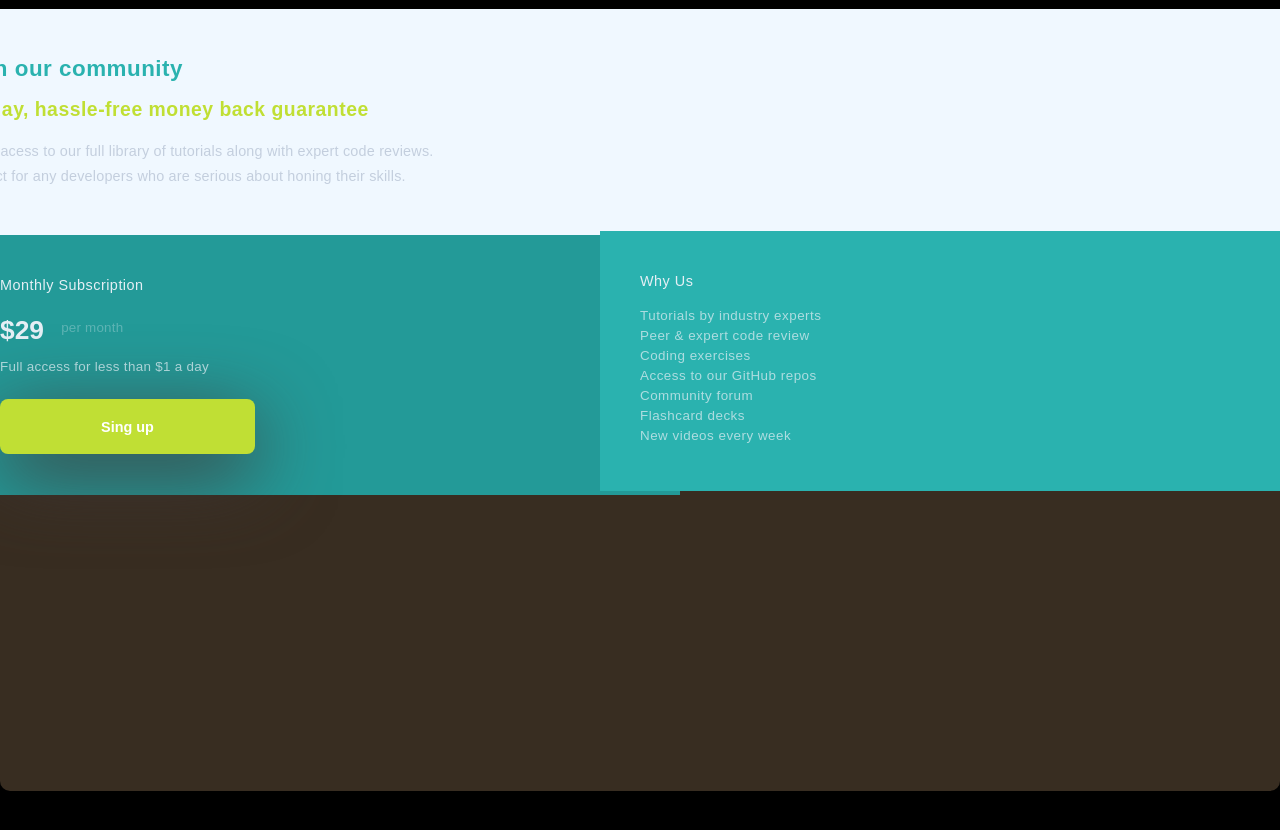
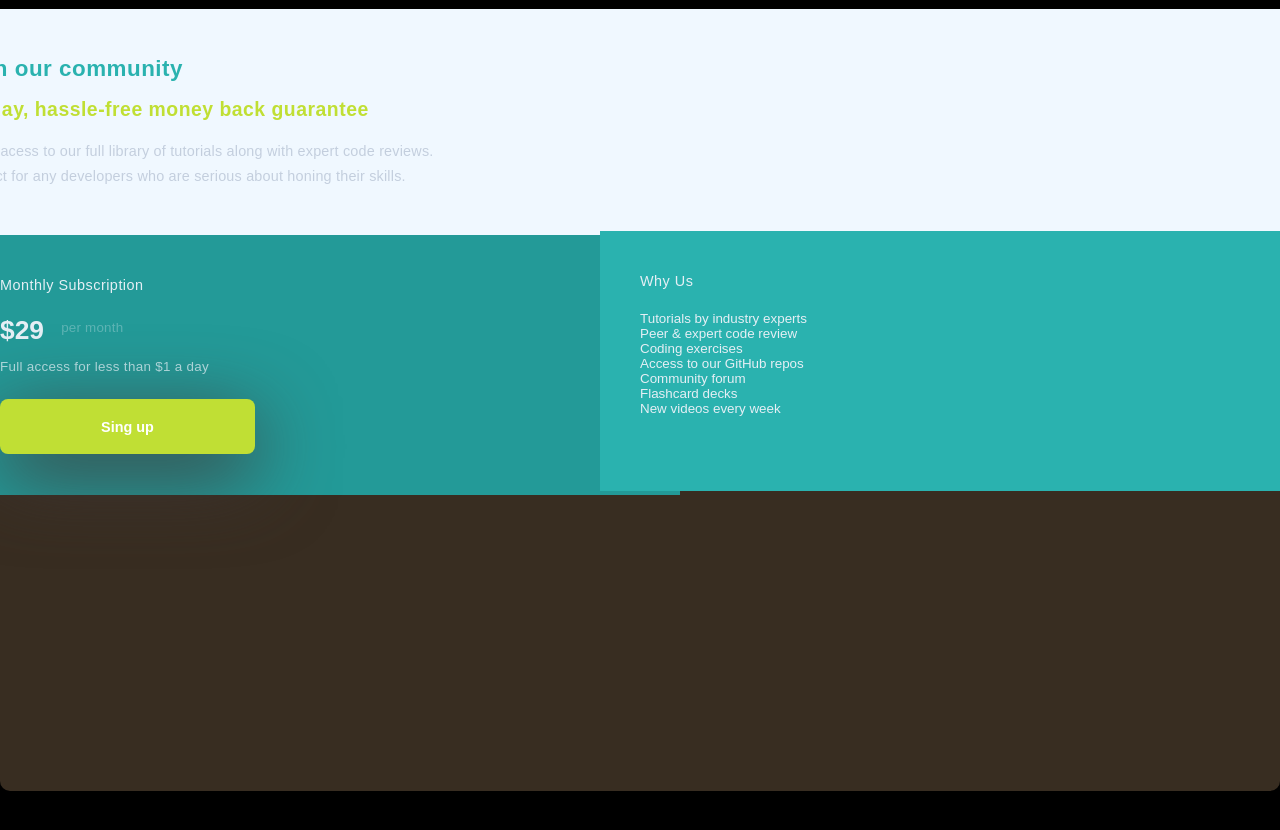
Before and after one commit to brunnacroches/react-single-price-component, a React (Create React App) app: page / in a window 1280 px wide. Shown: the top 830 px of the page. Built offline with nearby package versions, Linux system fonts and the light colour scheme.

Commit message:
commit on "main"

```diff
--- a/src/containers/SinglePrice/index.tsx
+++ b/src/containers/SinglePrice/index.tsx
@@ -63,7 +63,7 @@ const SinglePrice: React.FC<SinglePriceProps> = ({ button, type }) => {
             Why Us
           </Type>
         </div>
-        <div className="CardPrice__third__tuto">
+        <div className="CardPrice__third__text">
           <Type variant="h4__subtitle" color="third">
             Tutorials by industry experts <br /> Peer & expert code review{" "}
             <br />
```
